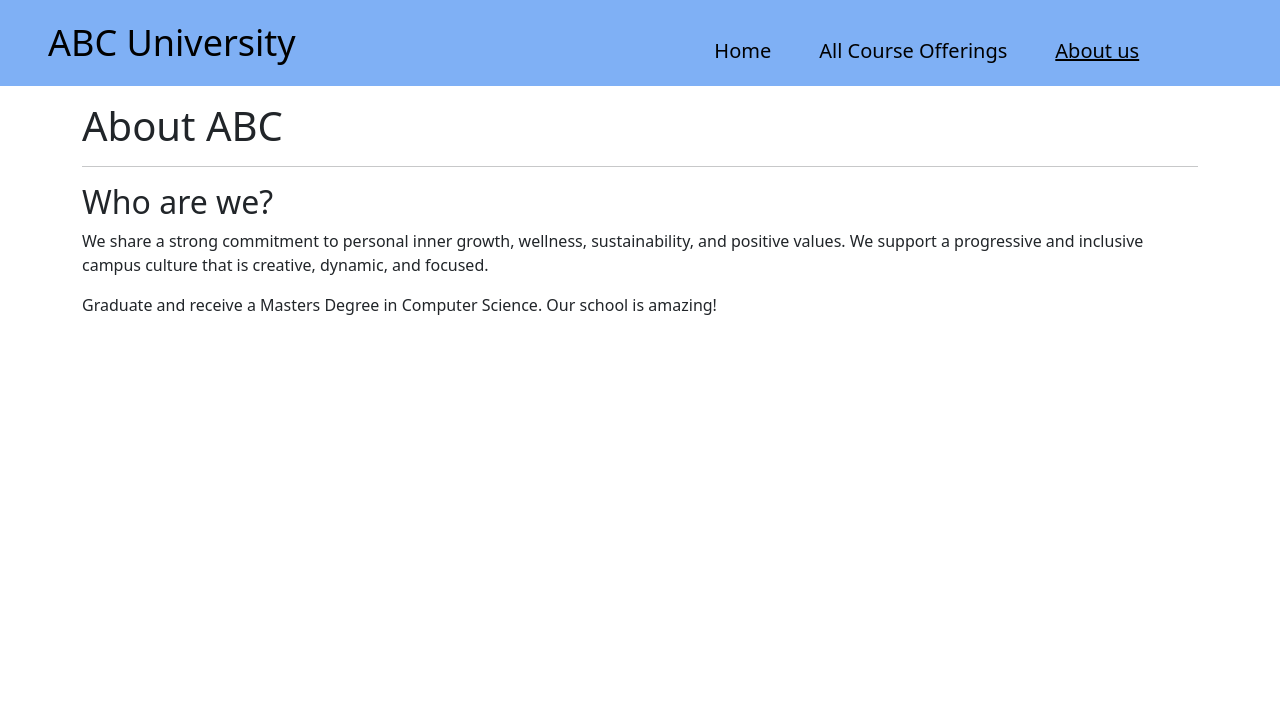
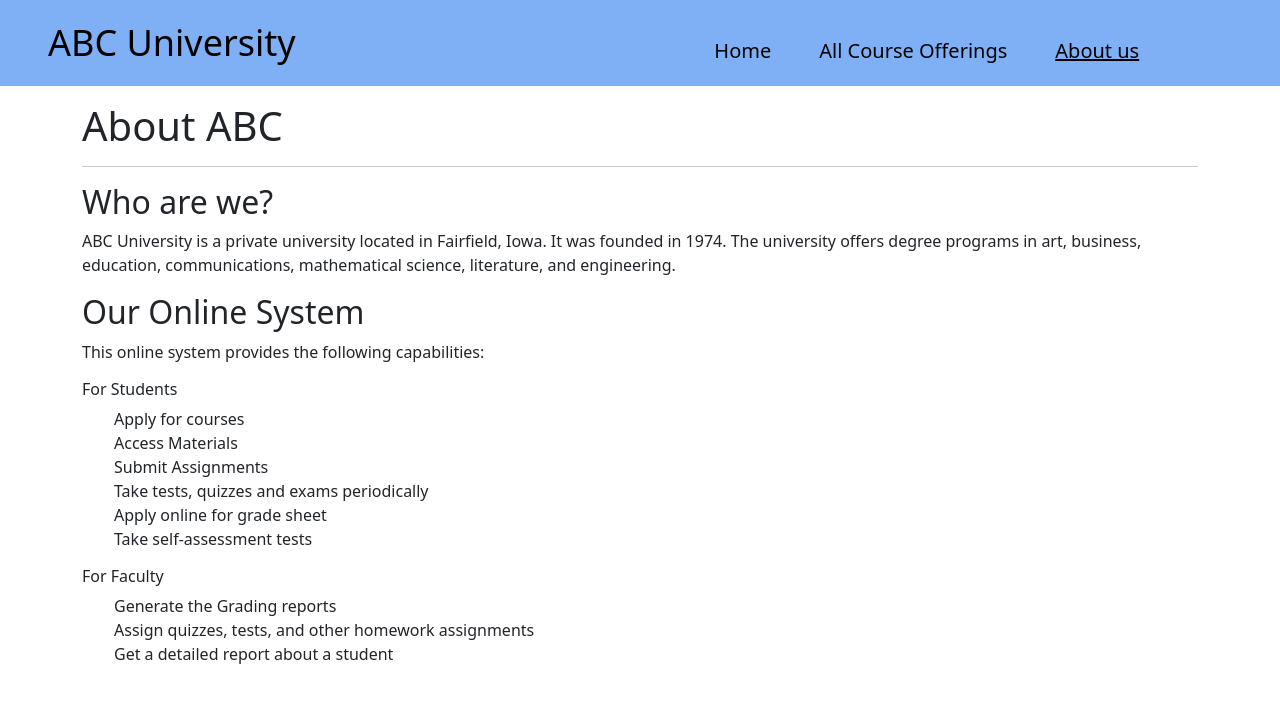
Before and after one commit to tomboja/frontend, a React (Create React App) app: page /aboutus in a window 1280 px wide. Shown: the top 702 px of the page. Built offline with nearby package versions, Linux system fonts and the light colour scheme.

Commit message:
Update about page

```diff
--- a/src/components/admin/AboutPage.js
+++ b/src/components/admin/AboutPage.js
@@ -4,12 +4,27 @@ const AboutPage = () => {
     <hr />
     <h2>Who are we?</h2>
     <p>
-    We share a strong commitment to personal inner growth, wellness, sustainability, and positive values.
-    We support a progressive and inclusive campus culture that is creative, dynamic, and focused.
+    ABC University is a private university located in Fairfield, Iowa. It was founded in 1974.
+    The university offers degree programs in art, business, education, communications,
+    mathematical science, literature, and engineering.
     </p>
-    <p>
-    Graduate and receive a Masters Degree in Computer Science. Our school is amazing!
-    </p>
+    <h2>Our Online System</h2>
+    <p>This online system provides the following capabilities:</p>
+    <h6>For Students</h6>
+    <ul>
+      <li>Apply for courses</li>
+      <li>Access Materials</li>
+      <li>Submit Assignments</li>
+      <li>Take tests, quizzes and exams periodically</li>
+      <li>Apply online for grade sheet</li>
+      <li>Take self-assessment tests</li>
+    </ul>
+    <h6>For Faculty</h6>
+    <ul>
+      <li>Generate the Grading reports</li>
+      <li>Assign quizzes, tests, and other homework assignments</li>
+      <li>Get a detailed report about a student</li>
+    </ul>
   </div>
 }
 
```
